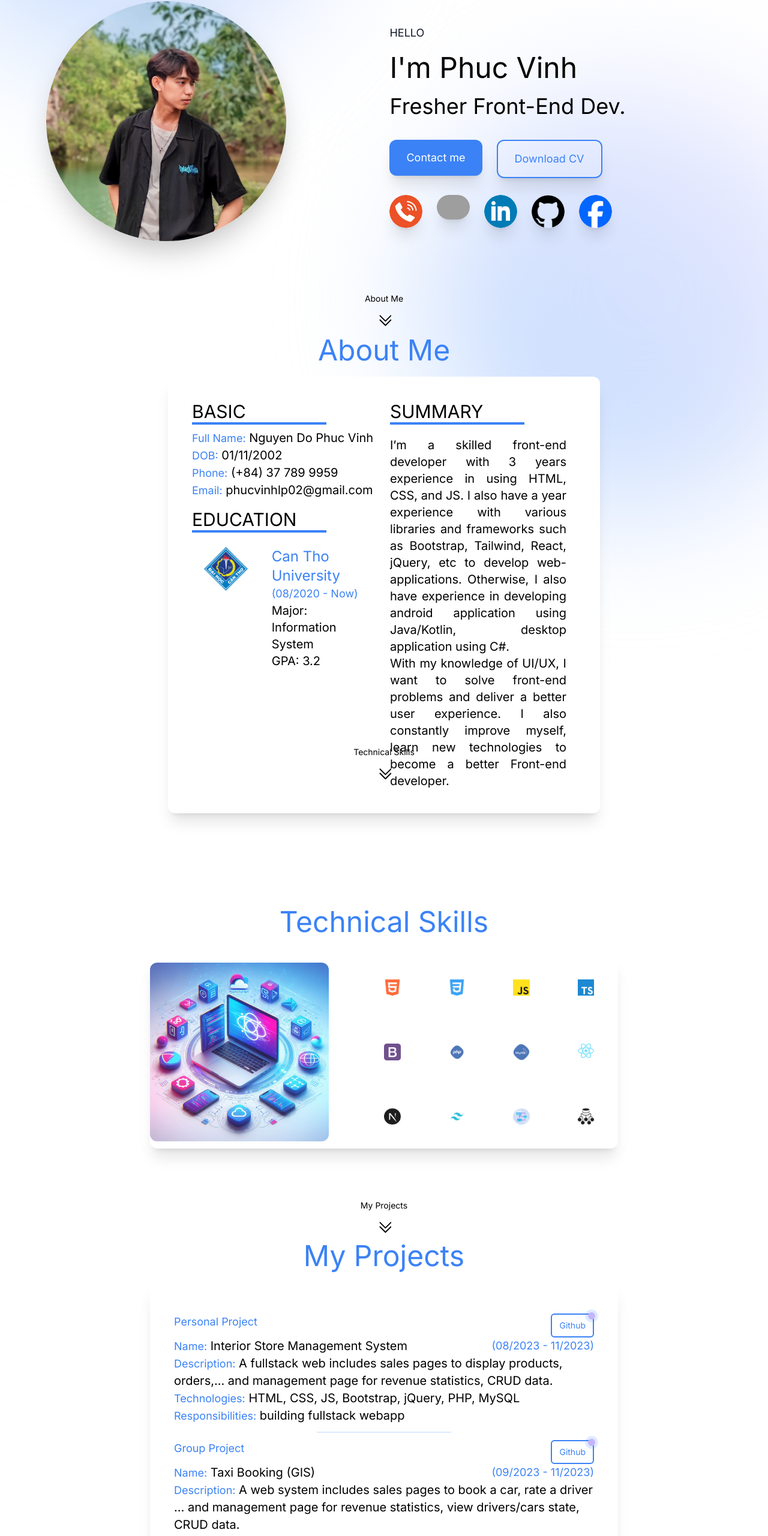
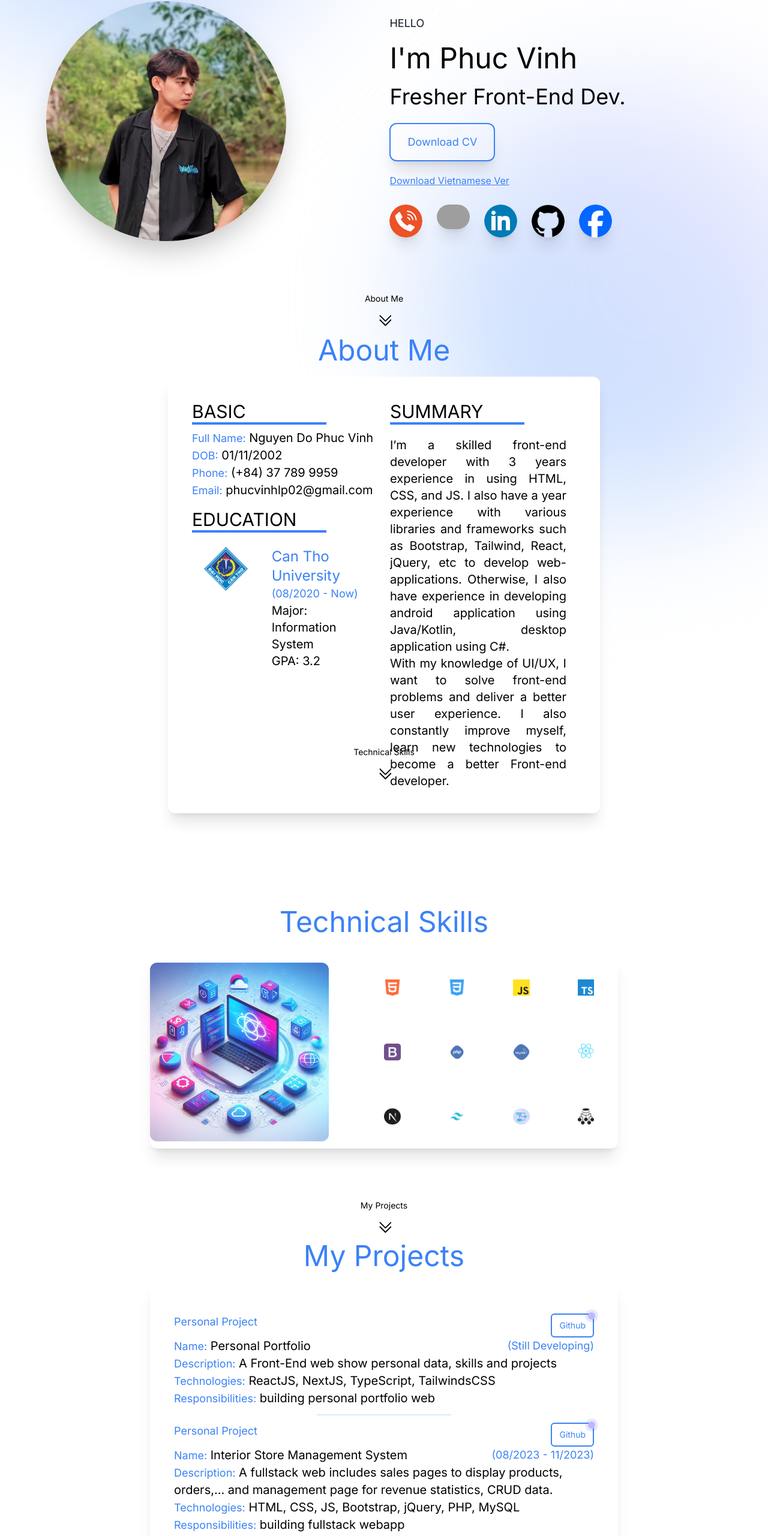
Before and after one commit to zink-ndp/portfolio, a Next.js app: page / in a window 1280 px wide. Shown: the part 206-2767 px from the top of the page at 60% size. Built offline with nearby package versions, Linux system fonts and the light colour scheme; grey boxes are pictures that could not be loaded.

Commit message:
CV link + Nav

```diff
--- a/src/components/NavBar.tsx
+++ b/src/components/NavBar.tsx
@@ -16,7 +16,7 @@ export default function NavBar() {
   return (
     <div className="fixed md:top-8 md:right-20 z-50 flex flex-row bg-white text-black items-center justify-center">
       <ul
-        className={`bg-white p-4 md:rounded-full rounded-md shadow-md md:shadow-none flex flex-col right-5 lg:flex-row md:flex-col sm:flex-col fixed lg:right-15 lg:top-8
+        className={`bg-white p-4 md:rounded-full rounded-xl shadow-xl md:shadow-none flex flex-col right-5 lg:flex-row md:flex-col sm:flex-col fixed lg:right-15 lg:top-8
                       sm:right-5 sm:items-end xs:right-5 xs:item-end
                       transition ease-in-out duration-500
                       ${menuOpened ? "top-20" : "top-[-500px]"}`}
@@ -27,6 +27,7 @@ export default function NavBar() {
             onClick={(e) => {
               e.preventDefault;
               scrollToElement("hero");
+              setMenuOpened(false);
             }}
           >
             Home
@@ -38,6 +39,7 @@ export default function NavBar() {
             onClick={(e) => {
               e.preventDefault;
               scrollToElement("about");
+              setMenuOpened(false);
             }}
           >
             About
@@ -49,6 +51,7 @@ export default function NavBar() {
             onClick={(e) => {
               e.preventDefault;
               scrollToElement("skills");
+              setMenuOpened(false);
             }}
           >
             Skills
@@ -60,6 +63,7 @@ export default function NavBar() {
             onClick={(e) => {
               e.preventDefault;
               scrollToElement("projects");
+              setMenuOpened(false);
             }}
           >
             Projects
@@ -71,6 +75,7 @@ export default function NavBar() {
             onClick={(e) => {
               e.preventDefault;
               scrollToElement("contacts");
+              setMenuOpened(false);
             }}
           >
             Contacts
--- a/src/pages/hero/HeroText.tsx
+++ b/src/pages/hero/HeroText.tsx
@@ -1,11 +1,9 @@
-
 /* eslint-disable react/no-unescaped-entities */
 import ButtonSolid from "../../components/ui/ButtonSolid";
 import ButtonOutlined from "../../components/ui/ButtonOutlined";
 import ContactLinks from "../../components/ContactLinks";
 
 export default function HeroText() {
-
   return (
     <div className="flex flex-col items-center justify-center lg:items-start sm:items-center z-10">
       <p className=" text-lg text-gray-900 mt-4 ml-3">HELLO</p>
@@ -15,11 +13,24 @@ export default function HeroText() {
       <p className=" text-3xl lg:text-4xl sm:text-2xl text-black mt-5 ml-3">
         Fresher Front-End Dev.
       </p>
-      <div className="flex flex-row mt-5">
-        <ButtonSolid onClick lref="#contacts" text="Contact me" />
-        <ButtonOutlined lref="https://drive.google.com/file/d/1siPBEQZPW3bba0Enh_8Vv5sWCoYurdrX/view?usp=sharing" text="Download CV" />
+      <div className="flex flex-col justify-center items-center lg:items-start">
+        <div className="flex flex-row mt-2">
+          {/* <ButtonSolid onClick lref="#contacts" text="Contact me" /> */}
+          <ButtonOutlined
+            target="_blank"
+            lref="https://drive.google.com/file/d/1qFBNTkVnM-PhXC7wcdhO66FRIywUy6aj/view?usp=drive_link"
+            text="Download CV"
+          />
+        </div>
+        <a
+          target="_blank"
+          href="https://drive.google.com/file/d/1ZQZGGTsJ0gdWnzl6SRkW8mDmFpyW5gNn/view?usp=drive_link"
+          className="mt-5 lg:ml-3 text-blue-500 bold underline hover:text-blue-800 hover:scale-105 transition ease-in-out duration-500"
+        >
+          Download Vietnamese Ver
+        </a>
       </div>
-      <ContactLinks/>
+      <ContactLinks />
     </div>
   );
 }
--- a/src/pages/projects/Projects.tsx
+++ b/src/pages/projects/Projects.tsx
@@ -3,6 +3,16 @@ import ButtonSolid from "@/components/ui/ButtonSolid";
 
 export default function Projects() {
   const projects = [
+    {
+      name: "Personal Portfolio",
+      type: "Personal Project",
+      time: "Still Developing",
+      description:
+        "A Front-End web show personal data, skills and projects",
+      techs: "ReactJS, NextJS, TypeScript, TailwindsCSS",
+      responsibility: "building personal portfolio web",
+      link: "https://github.com/zink-ndp/portfolio",
+    },
     {
       name: "Interior Store Management System",
       type: "Personal Project",
@@ -97,7 +107,7 @@ export default function Projects() {
           <p className="mt-5 text-lg italic bold text-sub">And many more...</p>
         </div>
       </div>
-      <ButtonScrollDown id="contacts" text="Contact Me" />
+      {/* <ButtonScrollDown id="contacts" text="Contact Me" /> */}
     </>
   );
 }
```
